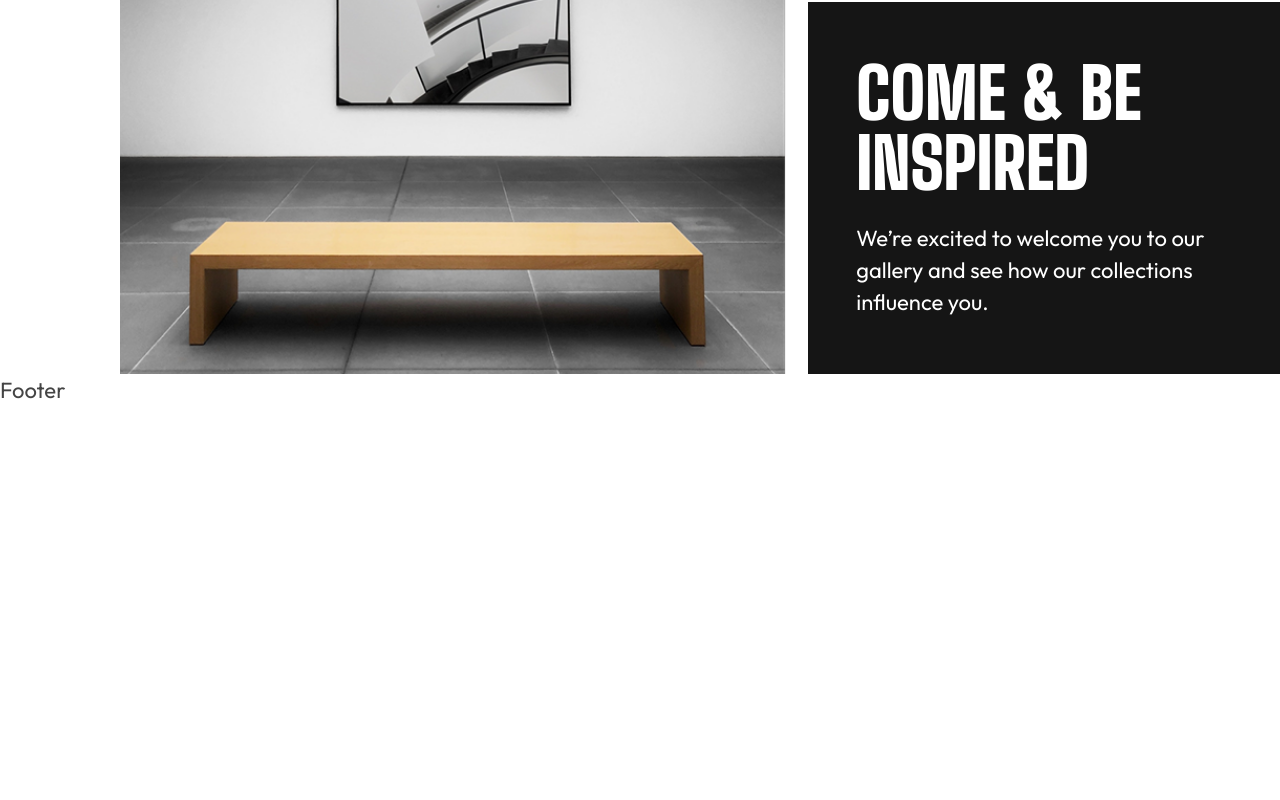
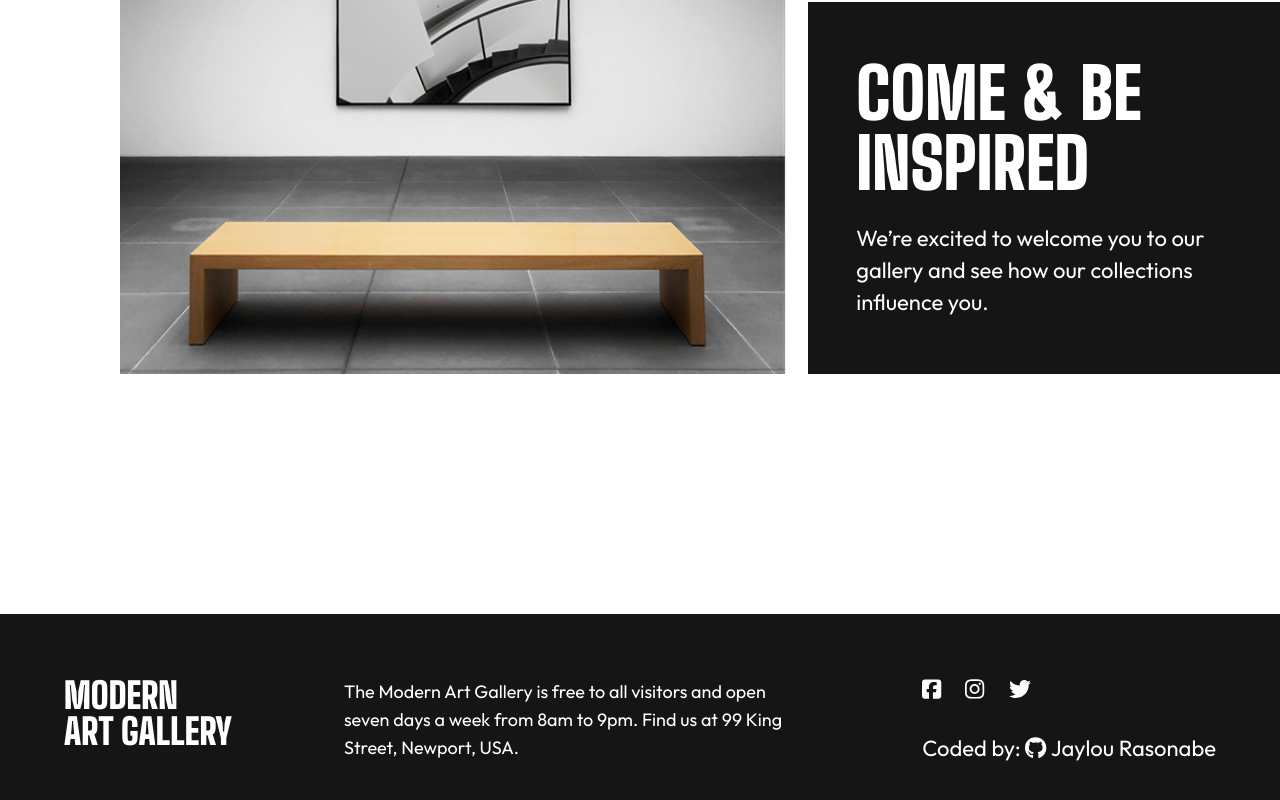
Before and after one commit to JlordS32/Art-Gallery, a React (Vite) app: page / in a window 1280 px wide. Shown: the part 1739-2539 px from the top of the page. Before the commit the page ends 2145 px from the top, so only its background shows below. Built offline with nearby package versions, Linux system fonts and the light colour scheme.

Commit message:
finished desktop layout

```diff
--- a/package.json
+++ b/package.json
@@ -10,6 +10,11 @@
     "preview": "vite preview"
   },
   "dependencies": {
+    "@fortawesome/fontawesome-svg-core": "^6.7.2",
+    "@fortawesome/free-brands-svg-icons": "^6.7.2",
+    "@fortawesome/free-regular-svg-icons": "^6.7.2",
+    "@fortawesome/free-solid-svg-icons": "^6.7.2",
+    "@fortawesome/react-fontawesome": "^0.2.2",
     "react": "^19.0.0",
     "react-dom": "^19.0.0",
     "sass-embedded": "^1.85.0"
--- a/src/components/Footer.tsx
+++ b/src/components/Footer.tsx
@@ -1,7 +1,47 @@
+import {
+   faGithub,
+   faInstagram,
+   faSquareFacebook,
+   faTwitter,
+} from "@fortawesome/free-brands-svg-icons";
+import { FontAwesomeIcon } from "@fortawesome/react-fontawesome";
+
 const Footer = () => {
-  return (
-    <div>Footer</div>
-  )
-}
+   return (
+      <footer className=" flex bg-black text-white relative bottom-0 p-[4rem] mt-[15rem] gap-[7rem]">
+         <h4 className="text-white">
+            Modern <br /> Art Gallery
+         </h4>
+         <p className="text-sm flex-1">
+            The Modern Art Gallery is free to all visitors and open seven days a
+            week from 8am to 9pm. Find us at 99 King Street, Newport, USA.
+         </p>
+         <div className="flex flex-col">
+            <div className="flex gap-[1.5rem]">
+               <FontAwesomeIcon
+                  className="hover:text-gold cursor-pointer"
+                  icon={faSquareFacebook}
+               />
+               <FontAwesomeIcon
+                  className="hover:text-gold cursor-pointer"
+                  icon={faInstagram}
+               />
+               <FontAwesomeIcon
+                  className="hover:text-gold cursor-pointer"
+                  icon={faTwitter}
+               />
+            </div>
 
-export default Footer
+            <div className="pt-[2rem]">
+               Coded by:{" "}
+               <a href="https://github.com/JlordS32">
+                  <FontAwesomeIcon icon={faGithub} />
+                  {" "}Jaylou Rasonabe
+               </a>
+            </div>
+         </div>
+      </footer>
+   );
+};
+
+export default Footer;
```
Also changed, not shown: 1 other file (tests, documents, lock files or other folders).
